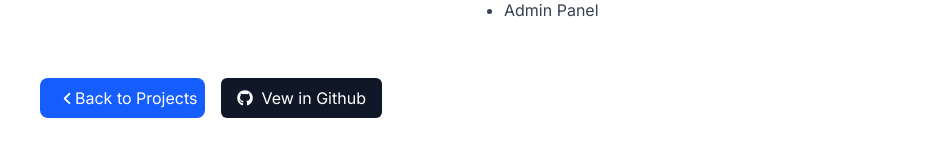
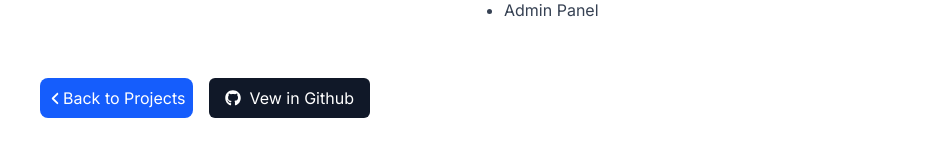
Before and after one commit to JCTECH111/JoeCode, a React (Vite) app: page /projects/bite-express in a window 1280 px wide. Shown: the part 1076-1232 px from the top of the page, without its empty margins (172-1107 px from the left). Built offline with nearby package versions, Linux system fonts and the light colour scheme.

Commit message:
working on the projec.json data

```diff
--- a/src/pages/ProjectDetails.jsx
+++ b/src/pages/ProjectDetails.jsx
@@ -46,12 +46,12 @@ function ProjectDetail() {
         </div>
       </div>
 
-      <div className='w-full md:w-1/2 flex gap-4 p-2'>
+      <div className='w-full md:w-1/2 flex gap-4 p-2 overflow-hidden relative'>
         <Link
           to={`/`}
           className=' flex  items-center whitespace-nowrap px-2 py-2 bg-blue-600 text-white rounded-lg hover:bg-blue-800 transition-colors'
         >
-          <FaAngleLeft size={15} className='ml-3 font-bold float-left ' /> Back to Projects
+          <FaAngleLeft size={15} className=' font-bold float-left ' /> Back to Projects
         </Link>
         <LinkingButton
           to="https://github.com/JoeCode001/Food-Delivery-e-commerce-"
```
